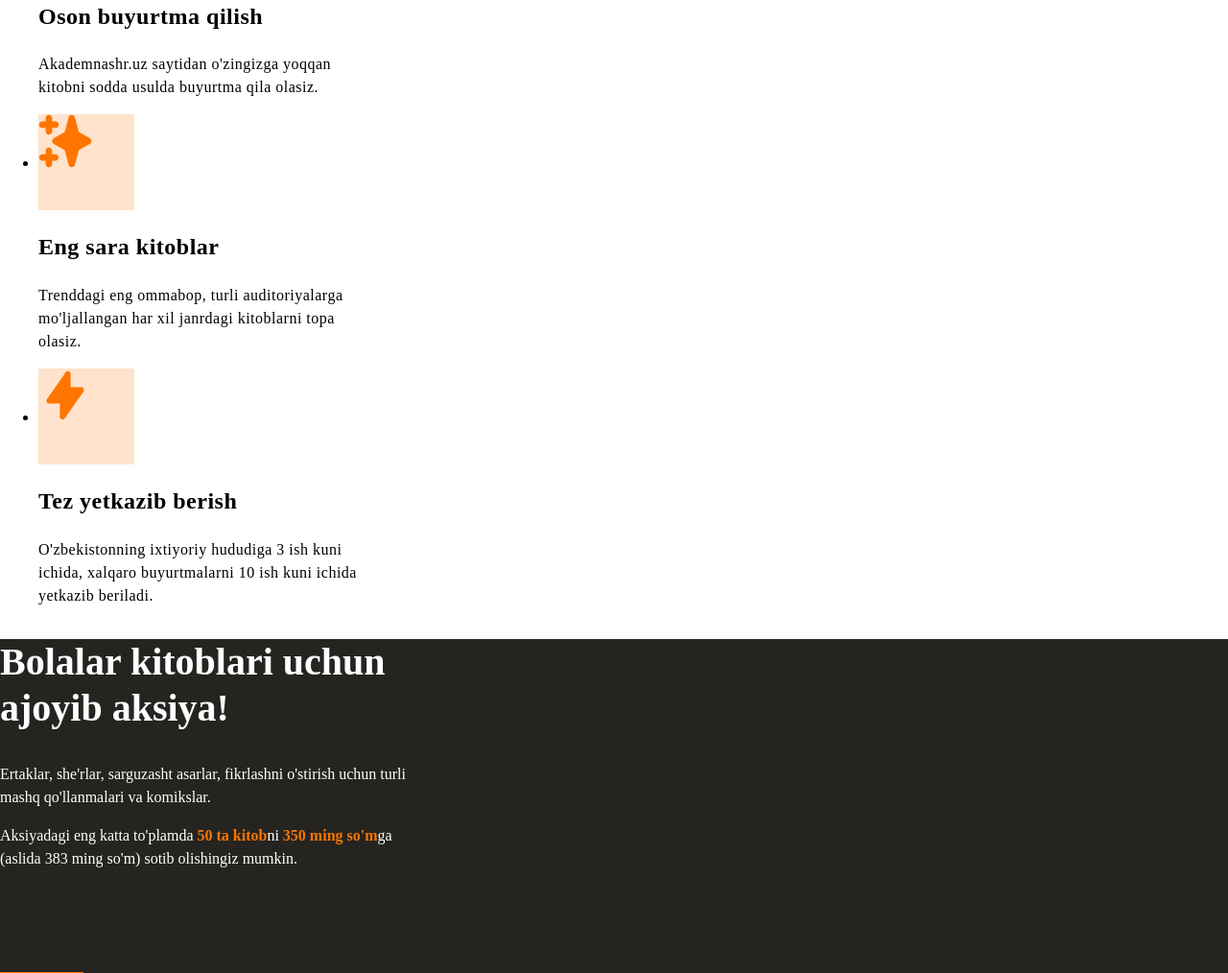
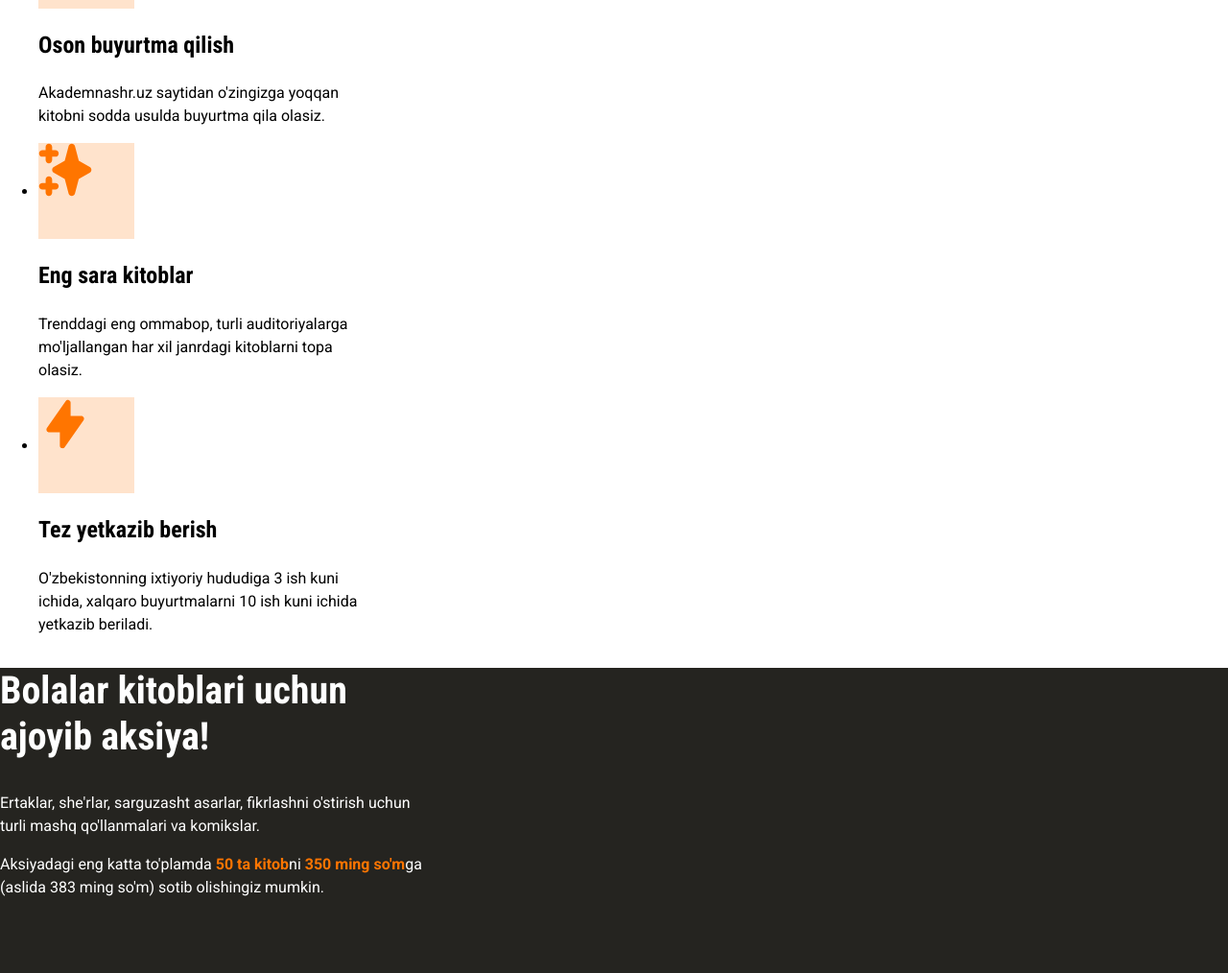
Before and after one commit to Khurshiddd/galere, a plain HTML site: page index.html in a window 1280 px wide. Shown: the part 1786-2800 px from the top of the page at 96% size. Drawn offline with Linux system fonts and the light colour scheme.

Commit message:
add style

```diff
--- a/index.html
+++ b/index.html
@@ -5,6 +5,9 @@
     <meta http-equiv="X-UA-Compatible" content="IE=edge">
     <meta name="viewport" content="width=device-width, initial-scale=1.0">
     <title>AkademikNashr Sayt</title>
+    <link rel="preconnect" href="https://fonts.googleapis.com">
+    <link rel="preconnect" href="https://fonts.gstatic.com" crossorigin>
+    <link href="https://fonts.googleapis.com/css2?family=Roboto+Condensed:wght@700&family=Roboto:wght@400;500;700&display=swap" rel="stylesheet">
     <link rel="stylesheet" href="style.css">
 </head>
 <!-- https://www.figma.com/file/5SGczZFGsw9esC4pXKUCom/Akademnashr-promo-sayt?node-id=1%3A2 -->
--- a/style.css
+++ b/style.css
@@ -1,6 +1,9 @@
 body{
     margin: 0;
     padding: 0;
+    font-style: 16px;
+    line-height: 1.5;
+    font-family: "Roboto","Arial",sans-serif;
 }
 
 .header{
@@ -44,12 +47,9 @@ body{
 .hero-heading{
     font-size: 40px;
     line-height: 1.2;
-    letter-spacing: 0.5;
+    font-family: 'Roboto Condensed','Roboto','Arial', sans-serif;
 }
-.hero-text{
-    font-size: 16px;
-    line-height: 1.5;
-}
+
 .future{
     width: 340px;
 }
@@ -57,10 +57,10 @@ body{
     font-weight: 700;
     font-size: 72px;
     line-height: 120%;
-    letter-spacing: 0.5px;
     color: #000000;
     width: 440px;
     word-spacing: 0.5;
+    font-family: 'Roboto Condensed','Roboto','Arial', sans-serif;
 }
 .features{
     background-color: #fff;
@@ -74,13 +74,9 @@ body{
 .future-title{
     font-size: 24px;
     line-height: 1.2;
-    letter-spacing: 0.5px;
+    font-family: 'Roboto Condensed','Roboto','Arial', sans-serif;
 }
-.future-info{
-    font-size: 16px;
-    line-height: 1.5;
-    letter-spacing: 0.5px;
-}
+
 .promo{
     /* width: 1100px;
     height: 419px; */
@@ -93,11 +89,9 @@ body{
 .promo-heading{
     font-size: 40px;
     line-height: 48px;
+    font-family: 'Roboto Condensed','Roboto','Arial', sans-serif;
 }
-.promo-text{
-    font-size: 16px;
-    line-height: 1.5;
-}
+
 .promo-higtlight{
     color: #ff7500;
 }
@@ -118,10 +112,9 @@ body{
 }
 .site-footer-links {
     width: 224px;
+    line-height: 19px;
 }
 .site-footer-links a{
-    font-style: 16px;
-    line-height: 19px;
     text-decoration: none;
     color: #252420;
 }
```
Also changed, not shown: im.html (+7 -0 lines). Lines whose indentation alone changed are shown as unchanged.
